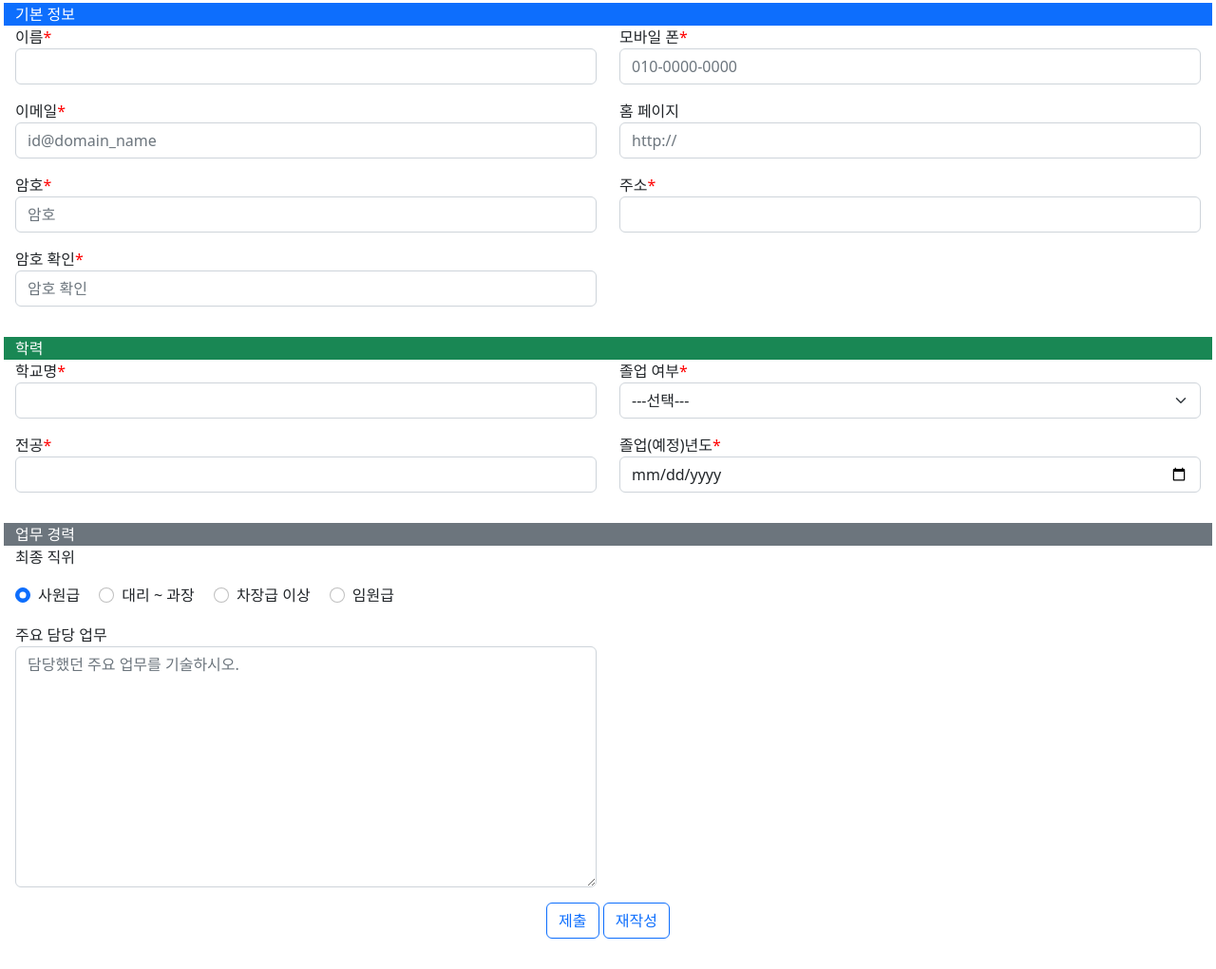
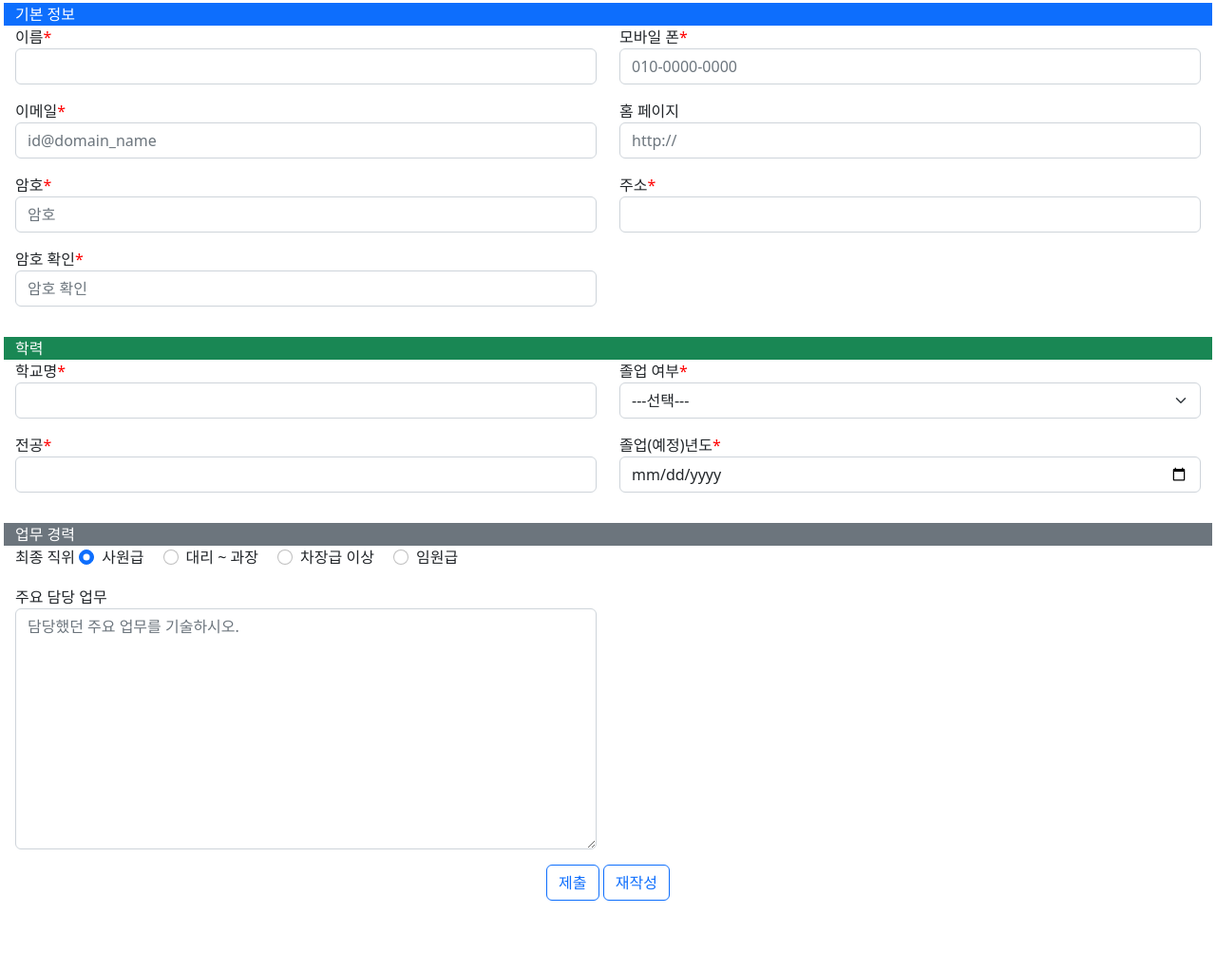
Before and after one commit to Jungwon04/WEBprogramming, a plain HTML site: page reports/register.html in a window 1280 px wide. Shown: the part 150-1171 px from the top of the page at 95% size. After the commit the page ends 1131 px from the top, so only its background shows below. Drawn offline with nearby package versions, Linux system fonts and the light colour scheme.

```diff
--- a/reports/register.html
+++ b/reports/register.html
@@ -92,11 +92,9 @@
 
   <div class="row mt-3">
   <div class="col-md-12 text-start bg-secondary text-white">업무 경력</div>
-  <div class="col-xs-12 col-sm-6">
+  <div class="col-sm-6">
     <div class="mb-3">
       <label>최종 직위</label>
-    </div>
-    <div class="mb-3">
       <div class="form-check form-check-inline">
         <input class="form-check-input" type="radio" name="직위" id="g1" value="employee" checked>
         <label class="form-check-label" for="g1">사원급</label>
@@ -121,7 +119,6 @@
   </div>
 </div>
 
-
   <div class="button-container">
     <p>
       <button type="submit" class="btn btn-outline-primary">제출</button>
```
